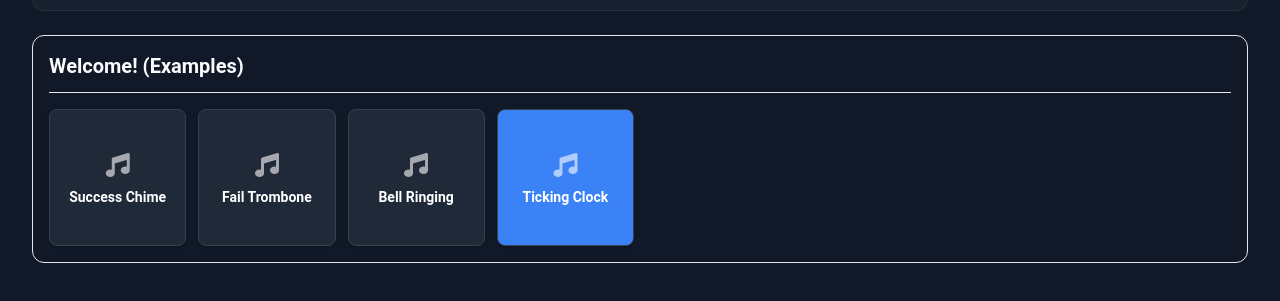
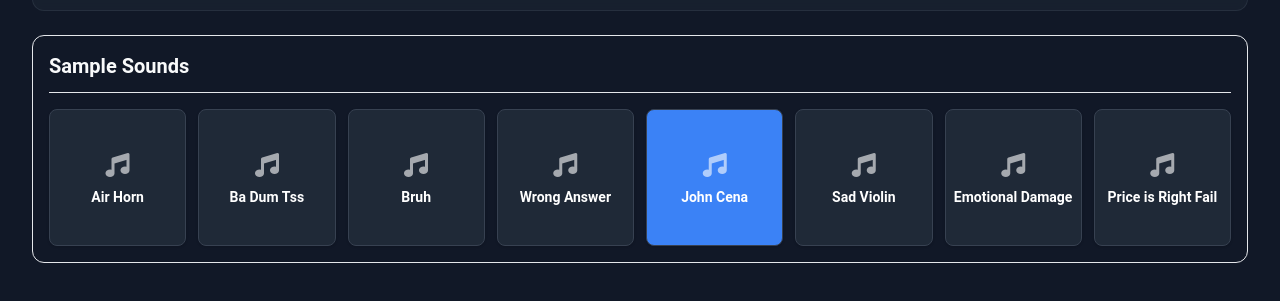
Before and after one commit to MrLynchWAMS/soundboard, a plain HTML site: page index.html in a window 1280 px wide. Shown: the part 103-404 px from the top of the page. Drawn offline with nearby package versions, Linux system fonts and the light colour scheme.

Commit message:
Update index.html

```diff
--- a/index.html
+++ b/index.html
@@ -251,13 +251,17 @@
 
         const initialData = [{
             id: `section-${Date.now()}`,
-            title: 'Welcome! (Examples)',
+            title: 'Sample Sounds',
             width: 4, // Default to full width
             sounds: [
-                { id: `sound-${Date.now() + 1}`, name: 'Success Chime', url: 'https://www.soundjay.com/buttons/sounds/button-4.mp3', color: '#1f2937' },
-                { id: `sound-${Date.now() + 2}`, name: 'Fail Trombone', url: 'https://www.soundjay.com/misc/sounds/fail-trombone-01.mp3', color: '#1f2937' },
-                { id: `sound-${Date.now() + 3}`, name: 'Bell Ringing', url: 'https://www.soundjay.com/buttons/sounds/bell-ringing-05.mp3', color: '#1f2937' },
-                { id: `sound-${Date.now() + 4}`, name: 'Ticking Clock', url: 'https://www.soundjay.com/clock/sounds/clock-ticking-2.mp3', color: '#3b82f6' }
+                { id: `sound-${Date.now() + 1}`, name: 'Air Horn', url: 'https://raw.githubusercontent.com/MrLynchWAMS/soundboard/main/sounds/air-horn-club-sample.mp3', color: '#1f2937' },
+                { id: `sound-${Date.now() + 2}`, name: 'Ba Dum Tss', url: 'https://raw.githubusercontent.com/MrLynchWAMS/soundboard/main/sounds/badum-tss.mp3', color: '#1f2937' },
+                { id: `sound-${Date.now() + 3}`, name: 'Bruh', url: 'https://raw.githubusercontent.com/MrLynchWAMS/soundboard/main/sounds/bruh.mp3', color: '#1f2937' },
+                { id: `sound-${Date.now() + 4}`, name: 'Wrong Answer', url: 'https://raw.githubusercontent.com/MrLynchWAMS/soundboard/main/sounds/wrong-answer-sound-effect.mp3', color: '#1f2937' },
+                { id: `sound-${Date.now() + 5}`, name: 'John Cena', url: 'https://raw.githubusercontent.com/MrLynchWAMS/soundboard/main/sounds/and-his-name-is-john-cena-1.mp3', color: '#3b82f6' },
+                { id: `sound-${Date.now() + 6}`, name: 'Sad Violin', url: 'https://raw.githubusercontent.com/MrLynchWAMS/soundboard/main/sounds/sad-violin.mp3', color: '#1f2937' },
+                { id: `sound-${Date.now() + 7}`, name: 'Emotional Damage', url: 'https://raw.githubusercontent.com/MrLynchWAMS/soundboard/main/sounds/emotional-damage-meme.mp3', color: '#1f2937' },
+                { id: `sound-${Date.now() + 8}`, name: 'Price is Right Fail', url: 'https://raw.githubusercontent.com/MrLynchWAMS/soundboard/main/sounds/the-price-is-right-losing-horn.mp3', color: '#1f2937' }
             ]
         }];
 
```
